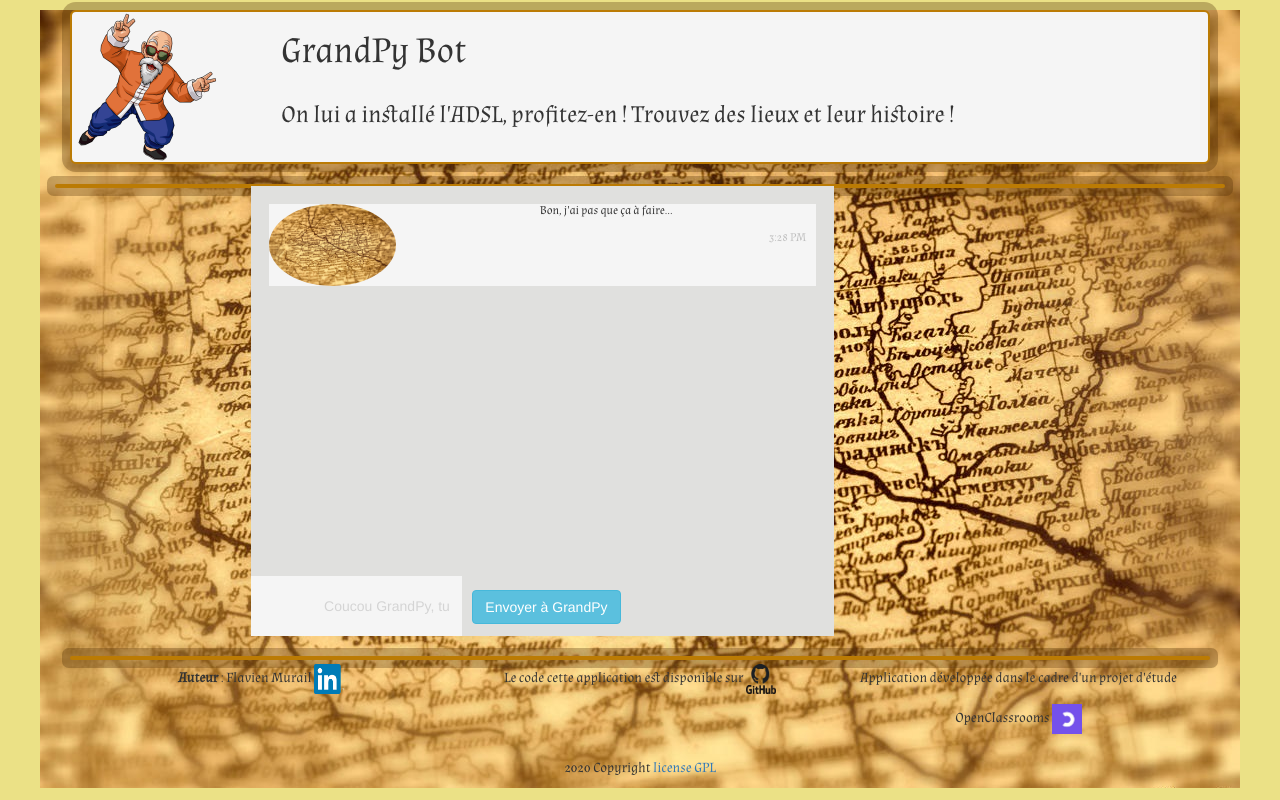
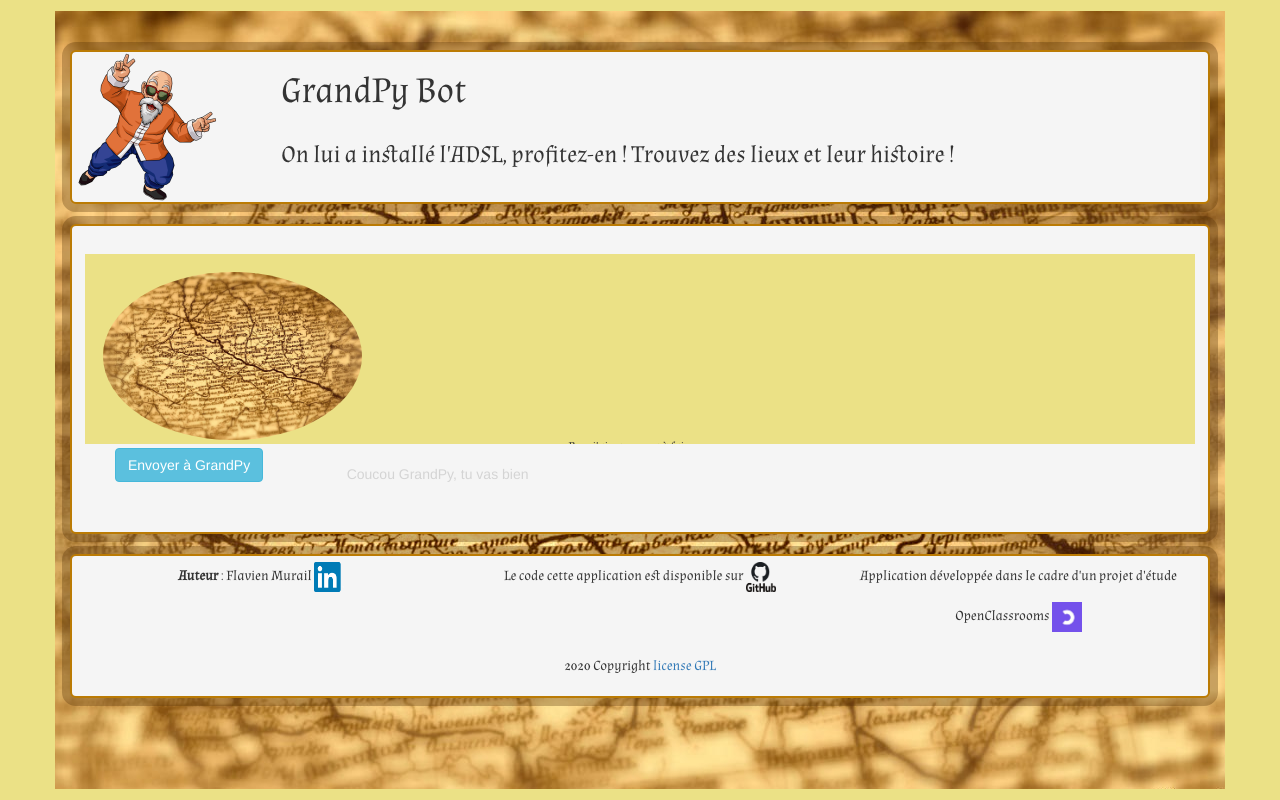
Before and after one commit to Nastyflav/GrandPapyBot_heroku_vers, a Flask app: page / in a window 1280 px wide. Run offline with Flask 2, Linux system fonts and the light colour scheme; some libraries are stand-ins or nearby versions.

Commit message:
Fixed all the alignement and size changes issues. Frontend is on the way

```diff
--- a/gpb_app/static/css/styles.css
+++ b/gpb_app/static/css/styles.css
@@ -3,15 +3,25 @@
     src: url('../fonts/Almendra-Regular.otf');
 }
 
-body {
-    margin-top: 10px;
-    background-color:#ebe186;
+/*Body and container properties*/
+
+.container {
     background-image: url("../images/back_map.jpg");
     background-repeat: no-repeat;
     background-position: center;
+    display: flex;
+	flex-direction: column;
+	min-height: 100vh;
 }
 
-header, footer, .chat-area {
+body {
+    background-color:#ebe186;
+}
+
+/*Header*/
+
+header {
+    margin-top: 50px;
     background-color:whitesmoke;
     border: 2px solid rgb(187, 123, 4);
     border-radius: 6px;
@@ -19,8 +29,38 @@ header, footer, .chat-area {
     box-shadow: 0px 0px 0px 8px rgba(73, 41, 0, 0.3);
 }
 
+/*Main content*/
+
+.chat-area {
+    background-color:whitesmoke;
+    border: 2px solid rgb(187, 123, 4);
+    border-radius: 6px;
+    line-height: 40px;
+    box-shadow: 0px 0px 0px 8px rgba(73, 41, 0, 0.3);
+    padding: 2em;
+}
+
+.message-area{
+    background:whitesmoke;
+}
+
+.frame{                     /*Chatbox background*/
+    background:#ebe186;
+    height: 250px;
+    overflow:hidden;
+    padding: 0;
+}
+
 h1, h3 {
     font-family: 'MyFont', 'Arial', 'Verdana', 'sans-serif';
+}
+
+footer{
+    background-color:whitesmoke;
+    border: 2px solid rgb(187, 123, 4);
+    border-radius: 6px;
+    line-height: 40px;
+    box-shadow: 0px 0px 0px 8px rgba(73, 41, 0, 0.3);
 }
 
 p {
@@ -42,7 +82,7 @@ p {
     border:0;padding:10px;background:whitesmoke;
 }
 .text{
-    width:75%;display:flex;flex-direction:column;
+    width:100%;display:flex;flex-direction:column;
 }
 .text > p:first-of-type{
     width:100%;margin-top:0;margin-bottom:auto;line-height: 13px;font-size: 12px;
@@ -67,60 +107,29 @@ p {
 .macro{
     margin-top:5px;width:85%;border-radius:5px;padding:5px;display:flex;
 }
-.message-area{
-    float:right;background:whitesmoke;
-}
+
 .msj{
     float:left;background:white;
 }
-.frame{
-    background:#e0e0de;
-    height:450px;
-    overflow:hidden;
-    padding:0;
+
+.frame > div:last-of-type{
+    position:absolute;
+    bottom:0;
+    width:100%;
+    display:flex;
 }
-.frame > div:last-of-type{
-    position:absolute;bottom:0;width:100%;display:flex;
-}
-body > div > div > div:nth-child(2) > span{
-    background: whitesmoke;padding: 10px;font-size: 21px;border-radius: 50%;
-}
-body > div > div > div.msj-rta.macro{
-    margin:auto;margin-left:1%;
-}
-ul {
+
+ul {  /*Chat messages */
     width:100%;
     list-style-type: none;
     padding:18px;
-    position:absolute;
     bottom:47px;
     display:flex;
     flex-direction: column;
     top:0;
     overflow-y:scroll;
 }
-.msj:before{
-    width: 0;
-    height: 0;
-    content:"";
-    top:-5px;
-    left:-14px;
-    position:relative;
-    border-style: solid;
-    border-width: 0 13px 13px 0;
-    border-color: transparent #ffffff transparent transparent;
-}
-.msj-rta:after{
-    width: 0;
-    height: 0;
-    content:"";
-    top:-5px;
-    left:14px;
-    position:relative;
-    border-style: solid;
-    border-width: 13px 13px 0 0;
-    border-color: whitesmoke transparent transparent transparent;
-}
+
 input:focus{
     outline: none;
 }
--- a/gpb_app/templates/index.html
+++ b/gpb_app/templates/index.html
@@ -6,6 +6,7 @@
         <!--[if IE]><meta http-equiv="X-UA-Compatible" content="IE=edge"><![endif]-->
         <meta name="viewport" content="width=device-width, initial-scale=1">
         <title>{{ config.APP_NAME }}</title>
+        <!-- include bootstrap library -->
         <link href="{{ url_for('static', filename='css/bootstrap.min.css') }}" rel="stylesheet">
         <link href="{{ url_for('static', filename='css/styles.css') }}" rel="stylesheet">
     </head>
@@ -24,18 +25,17 @@
                 </section>
             </header><br>
 
-            <section class="row">
-                <div class='chat-area'>
-                    <div class="col-md-6 col-sm-offset-2 frame">
+            <section class='chat-area'>
+                <div class="row">
+                    <div class="col-md-12 frame">
                         <ul></ul>
-                        <div>
-                            <div class="message-area">
-                                <div class="text text-r" style="background:whitesmoke !important">
-                                    <input class="mytext" placeholder="{{ config.TEXT_AREA }}"/></div>
-                                </div>
-                            <div style="padding:10px;">
-
-                                <button type="button" class="btn btn-info">Envoyer à GrandPy</button>
+                        <div class="message-area">
+                            <div class="col-md-8">
+                                <div class="text text-r" style="background:whitesmoke !important"></div>
+                                    <input class="mytext" placeholder="{{ config.TEXT_AREA }}"/>
+                            <div class="col-md-4">
+                            <button type="button" class="btn btn-info">Envoyer à GrandPy</button></div>
+                            </div>
                         </div>
                     </div>
                 </div>
@@ -63,7 +63,7 @@
             </footer>
         </div>
     <script src="//code.jquery.com/jquery-3.4.1.min.js"></script>
+    <script src="{{ url_for('static', filename='js/bootstrap.min.js') }} "></script>
     <script src="{{ url_for('static', filename='js/script.js') }}"></script>
-    <script src="{{ url_for('static', filename='js/bootstrap.min.js') }} "></script>
     </body>
 </html>
```
